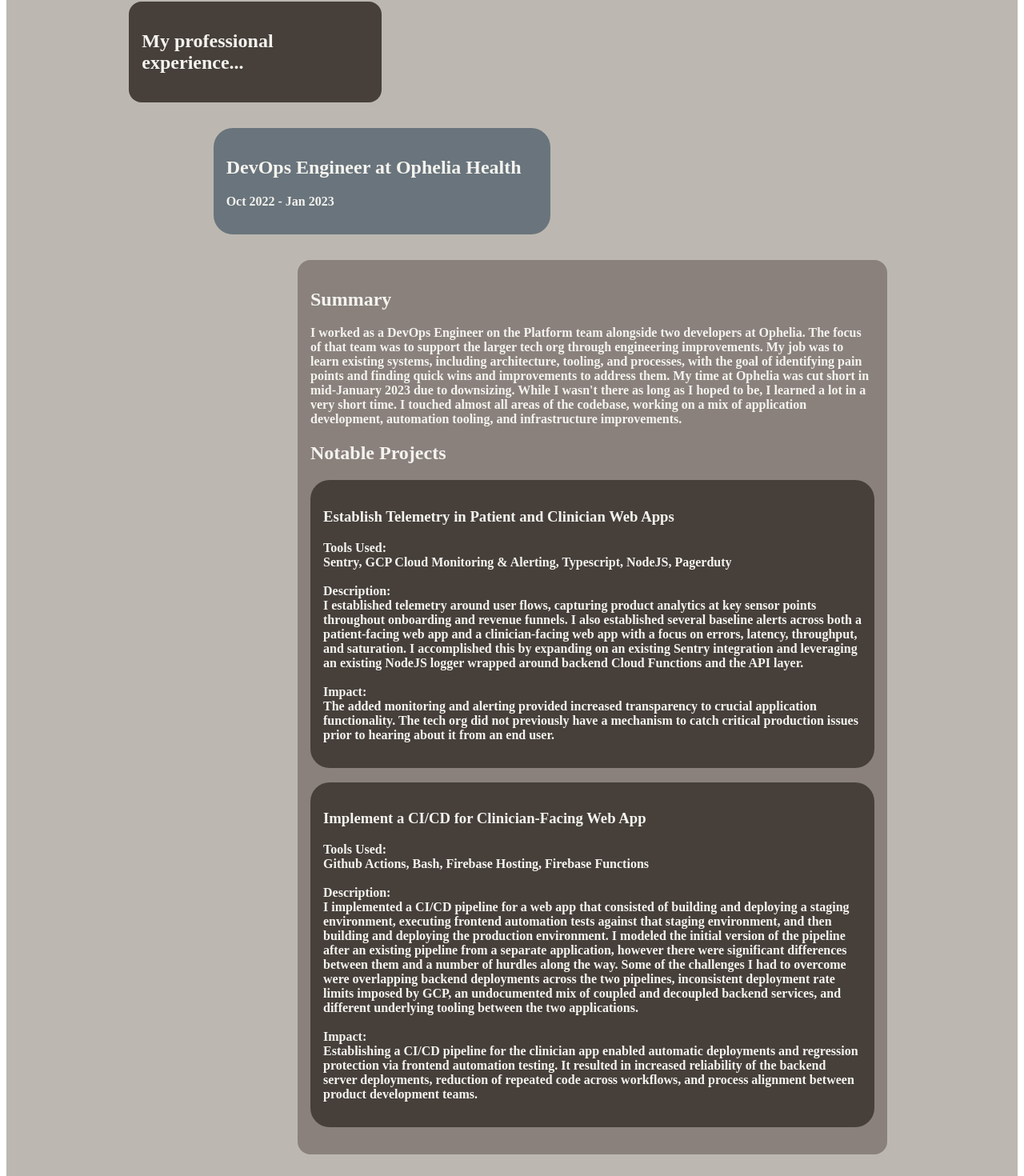
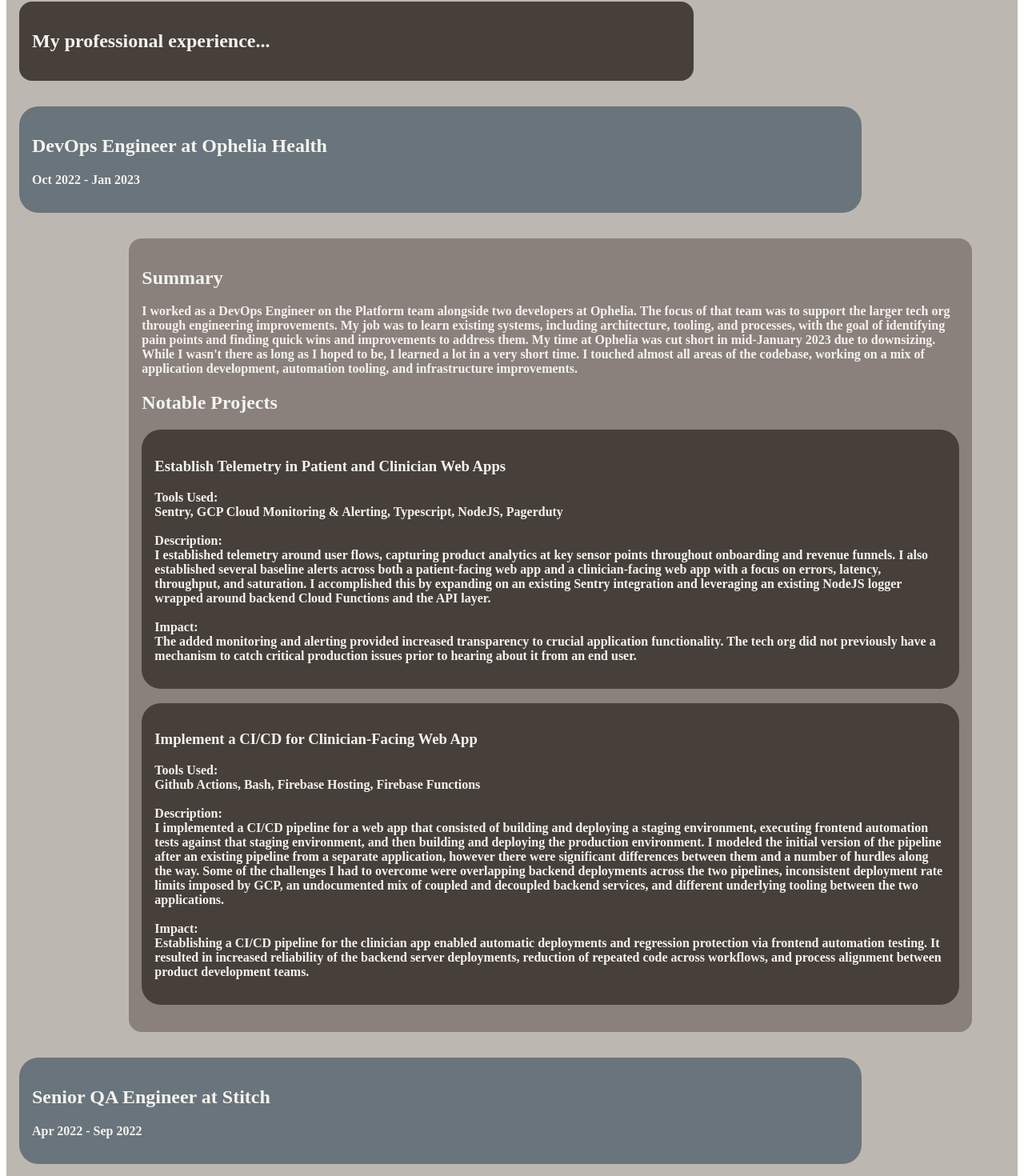
Before and after one commit to kspeer825/portfolio, a React (Create React App) app in the folder projects/website/speerportfolio/: page /professional in a window 1280 px wide. Shown: the part 502-1972 px from the top of the page at 80% size. Built offline with nearby package versions, Linux system fonts and the light colour scheme; the HTML template or start-up script is replaced by a standard one.

Commit message:
fix Home and Experience for mobile

```diff
--- a/projects/website/speerportfolio/src/pages/HomePage.tsx
+++ b/projects/website/speerportfolio/src/pages/HomePage.tsx
@@ -16,8 +16,7 @@
       <NavBar />
 
       <Grid container spacing="md">
-        <Grid item cols={1} />
-        <Grid item cols={3}>
+        <Grid item cols={8}>
           <Box color='dark_gray' corners='rounder'>
             <h2> My proficiencies include... </h2>
           </Box>
@@ -25,8 +24,8 @@
       </Grid>
 
       <Grid container spacing="md">
-        <Grid item cols={2} />
-        <Grid item cols={8}>
+        <Grid item cols={1} />
+        <Grid item cols={10}>
 
           <Grid container spacing="md">
             <Grid item cols={6}>
@@ -78,8 +77,7 @@
       </Grid>
 
       <Grid container spacing="md">
-        <Grid item cols={1} />
-        <Grid item cols={3}>
+        <Grid item cols={8}>
           <Box color='dark_gray' corners='rounder'>
             <h2> A little about me... </h2>
           </Box>
@@ -88,8 +86,8 @@
       </Grid>
 
       <Grid container spacing="md">
-        <Grid item cols={2} />
-        <Grid item cols={8}>
+        <Grid item cols={1} />
+        <Grid item cols={10}>
           <Box color='gray' corners='rounder'>
             <AboutContent />
           </Box>
--- a/projects/website/speerportfolio/src/pages/Professional.tsx
+++ b/projects/website/speerportfolio/src/pages/Professional.tsx
@@ -14,8 +14,7 @@
       <NavBar />
 
       <Grid container spacing="md">
-        <Grid item cols={1} />
-        <Grid item cols={3}>
+        <Grid item cols={8}>
           <Box color='dark_gray' corners='rounder'>
             <h2> My professional experience... </h2>
           </Box>
@@ -23,8 +22,7 @@
       </Grid>
 
       <Grid container spacing="md">
-        <Grid item cols={2} />
-        <Grid item cols={4}>
+        <Grid item cols={10}>
           <Box color='blue' corners='roundest'>
             <h2> DevOps Engineer at Ophelia Health </h2>
             <p> Oct 2022 - Jan 2023 </p>
@@ -33,8 +31,8 @@
       </Grid>
 
       <Grid container spacing="md">
-        <Grid item cols={3} />
-        <Grid item cols={7}>
+        <Grid item cols={1} />
+        <Grid item cols={10}>
           <Box color='gray' corners='rounder'>
             <h2> Summary </h2>
             <p>
@@ -79,8 +77,7 @@
       </Grid>
 
       <Grid container spacing="md">
-        <Grid item cols={2} />
-        <Grid item cols={4}>
+        <Grid item cols={10}>
           <Box color='blue' corners='roundest'>
             <h2> Senior QA Engineer at Stitch </h2>
             <p> Apr 2022 - Sep 2022 </p>
@@ -89,8 +86,8 @@
       </Grid>
 
       <Grid container spacing="md">
-        <Grid item cols={3} />
-        <Grid item cols={7}>
+        <Grid item cols={1} />
+        <Grid item cols={10}>
           <Box color='gray' corners='rounder'>
             <h2> Summary </h2>
             <p>
@@ -147,8 +144,7 @@
       </Grid>
 
       <Grid container spacing="md">
-        <Grid item cols={2} />
-        <Grid item cols={4}>
+        <Grid item cols={10}>
           <Box color='blue' corners='roundest'>
             <h2> QA Engineer at Stitch </h2>
             <p> Apr 2021 - Apr 2022 </p>
@@ -157,8 +153,8 @@
       </Grid>
 
       <Grid container spacing="md">
-        <Grid item cols={3} />
-        <Grid item cols={7}>
+        <Grid item cols={1} />
+        <Grid item cols={10}>
           <Box color='gray' corners='rounder'>
             <h2> Summary </h2>
             <p>
@@ -202,8 +198,7 @@
       </Grid>
 
       <Grid container spacing="md">
-        <Grid item cols={2} />
-        <Grid item cols={4}>
+        <Grid item cols={10}>
           <Box color='blue' corners='roundest'>
             <h2> Junior QA Engineer at Stitch </h2>
             <p> Aug 2019 - Apr 2021 </p>
@@ -212,8 +207,8 @@
       </Grid>
 
       <Grid container spacing="md">
-        <Grid item cols={3} />
-        <Grid item cols={7}>
+        <Grid item cols={1} />
+        <Grid item cols={10}>
           <Box color='gray' corners='rounder'>
             <h2> Summary </h2>
             <p>
```
